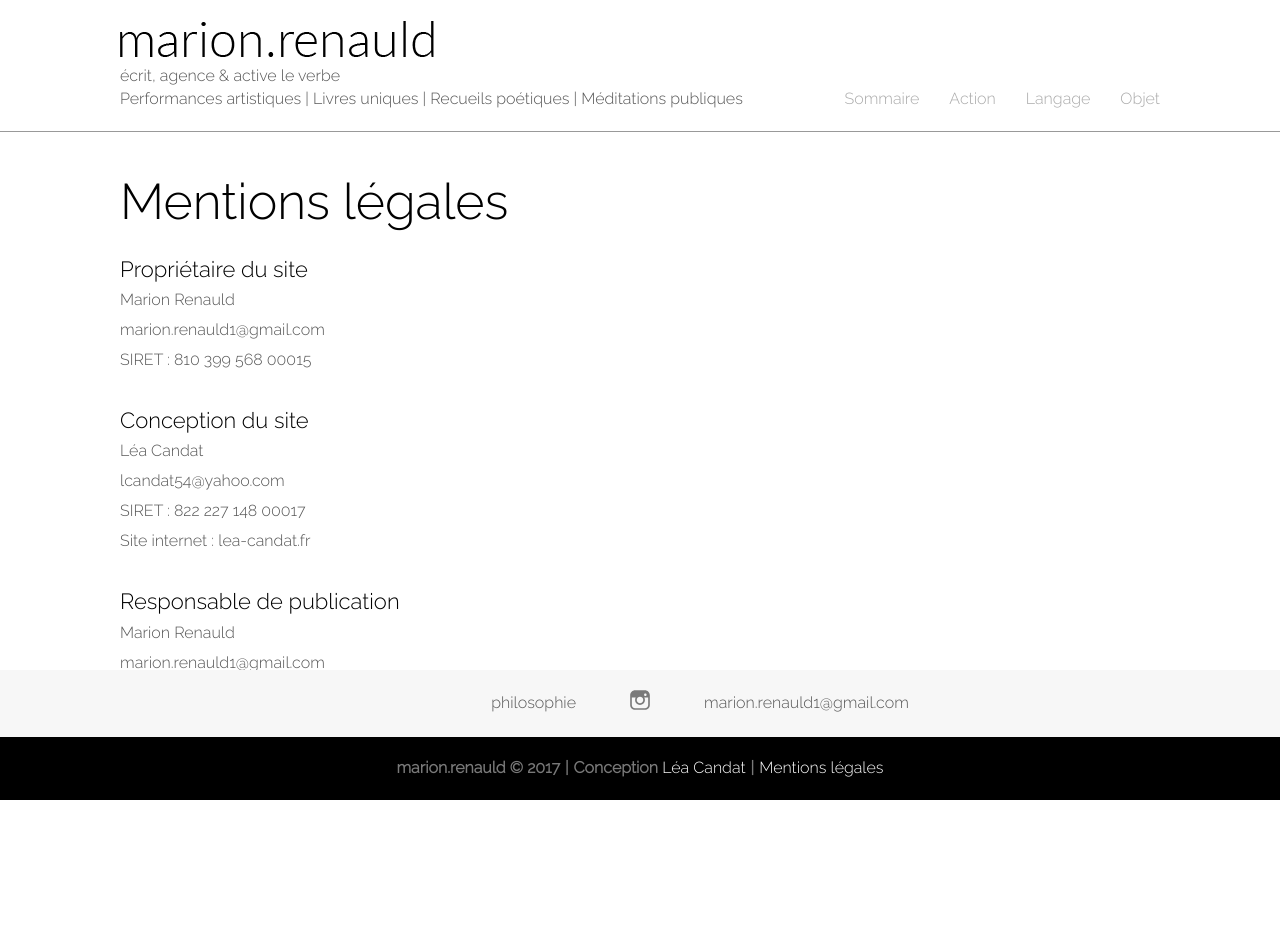
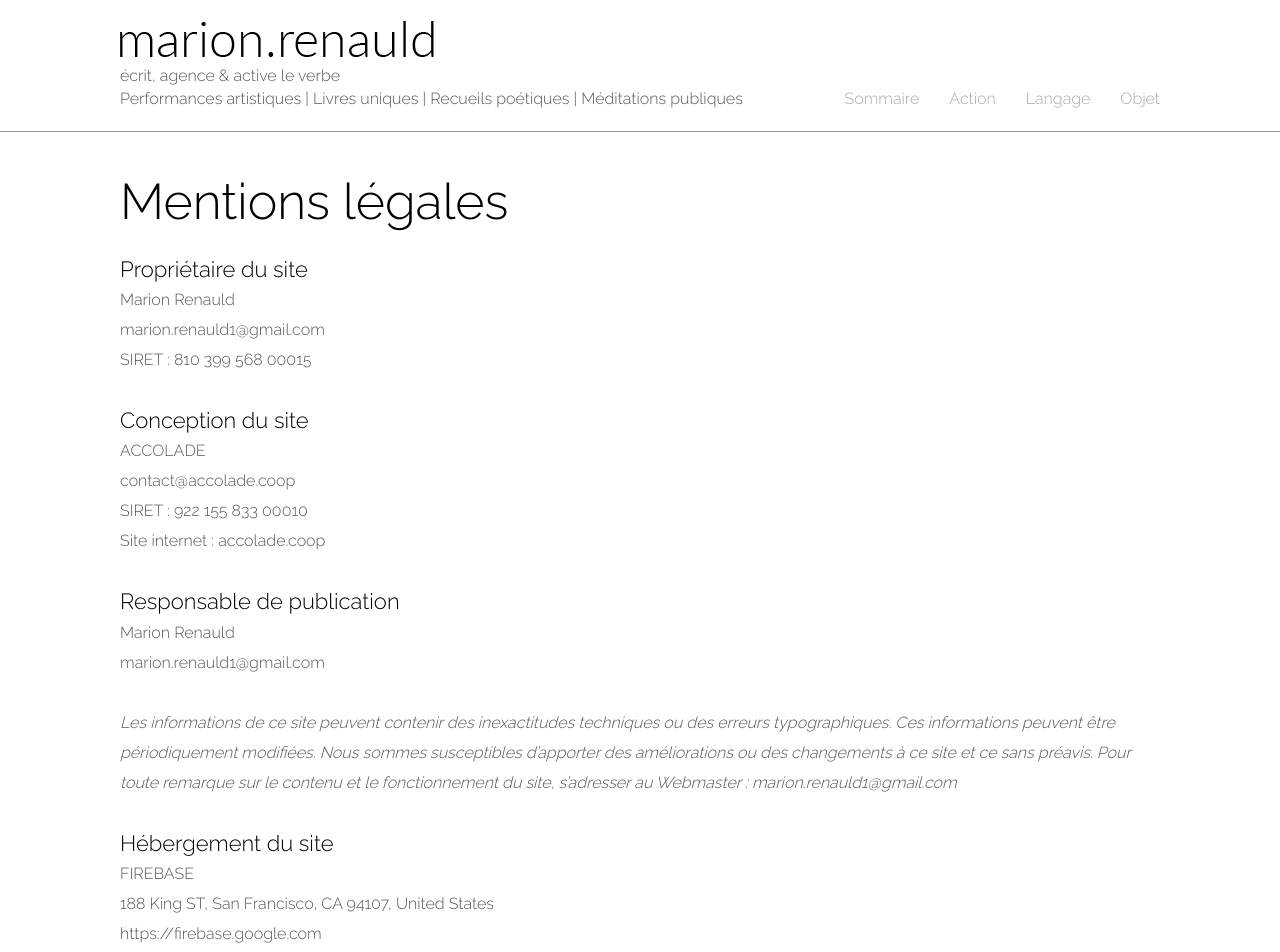
Before and after one commit to accolade-scop/marionrenauld.com, a Next.js app in the folder website/: page /mentions-legales in a window 1280 px wide. Shown: the top 952 px of the page. Before the commit the page ends 800 px from the top, so only its background shows below. Built offline with nearby package versions, Linux system fonts and the light colour scheme.

Commit message:
Revision footer et mentions légales

```diff
--- a/website/src/app/assets/partials/_generics.sass
+++ b/website/src/app/assets/partials/_generics.sass
@@ -37,8 +37,6 @@ header
 main
   flex: 1 1 auto
   padding: 40px 0
-  overflow: hidden
-  overflow-y: auto
 
 footer
   section
--- a/website/src/app/mentions-legales/page.tsx
+++ b/website/src/app/mentions-legales/page.tsx
@@ -18,10 +18,10 @@ export default function MentionsLegales() {
 
                 <h2>Conception du site</h2>
                 <p>
-                    Léa Candat<br/>
-                    lcandat54@yahoo.com<br/>
-                    SIRET : 822 227 148 00017<br/>
-                    Site internet : lea-candat.fr<br/>
+                    ACCOLADE<br/>
+                    contact@accolade.coop<br/>
+                    SIRET : 922 155 833 00010<br/>
+                    Site internet : accolade.coop<br/>
                 </p>
 
                 <h2>Responsable de publication</h2>
@@ -37,12 +37,9 @@ export default function MentionsLegales() {
 
                 <h2>Hébergement du site</h2>
                 <p>
-                    OVH<br/>
-                    SAS au capital de 10 069 020 €<br/>
-                    RCS Lille Métropole 424 761 419 00045<br/>
-                    Code APE 2620Z<br/>
-                    N° TVA : FR 22 424 761 419<br/>
-                    Siège social : 2 rue Kellermann – 59100 Roubaix – France.<br/>
+                    FIREBASE<br/>
+                    188 King ST, San Francisco, CA 94107, United States<br/>
+                    <Link href="https://firebase.google.com/" target="_blank" style={{display: 'inline-block'}}>https://firebase.google.com</Link><br/>
                 </p>
 
                 <h2>Droits d auteur - Copyright</h2>
--- a/website/src/components/global/footer/index.tsx
+++ b/website/src/components/global/footer/index.tsx
@@ -11,8 +11,8 @@ export default function Footer() {
             </section>
 
             <section>
-                <span>marion.renauld © 2017</span>
-                <span>Conception <Link target="_blank" href="http://lea-candat.fr/">Léa Candat</Link></span>
+                <span>marion.renauld © 2024</span>
+                <span>Conception <Link target="_blank" href="http://lea-candat.fr/">Léa Candat</Link> et <Link target="_blank" href="https://accolade.coop/">Accolade</Link></span>
                 <span><Link href="/mentions-legales/">Mentions légales</Link></span>
             </section>
         </footer>);
```
